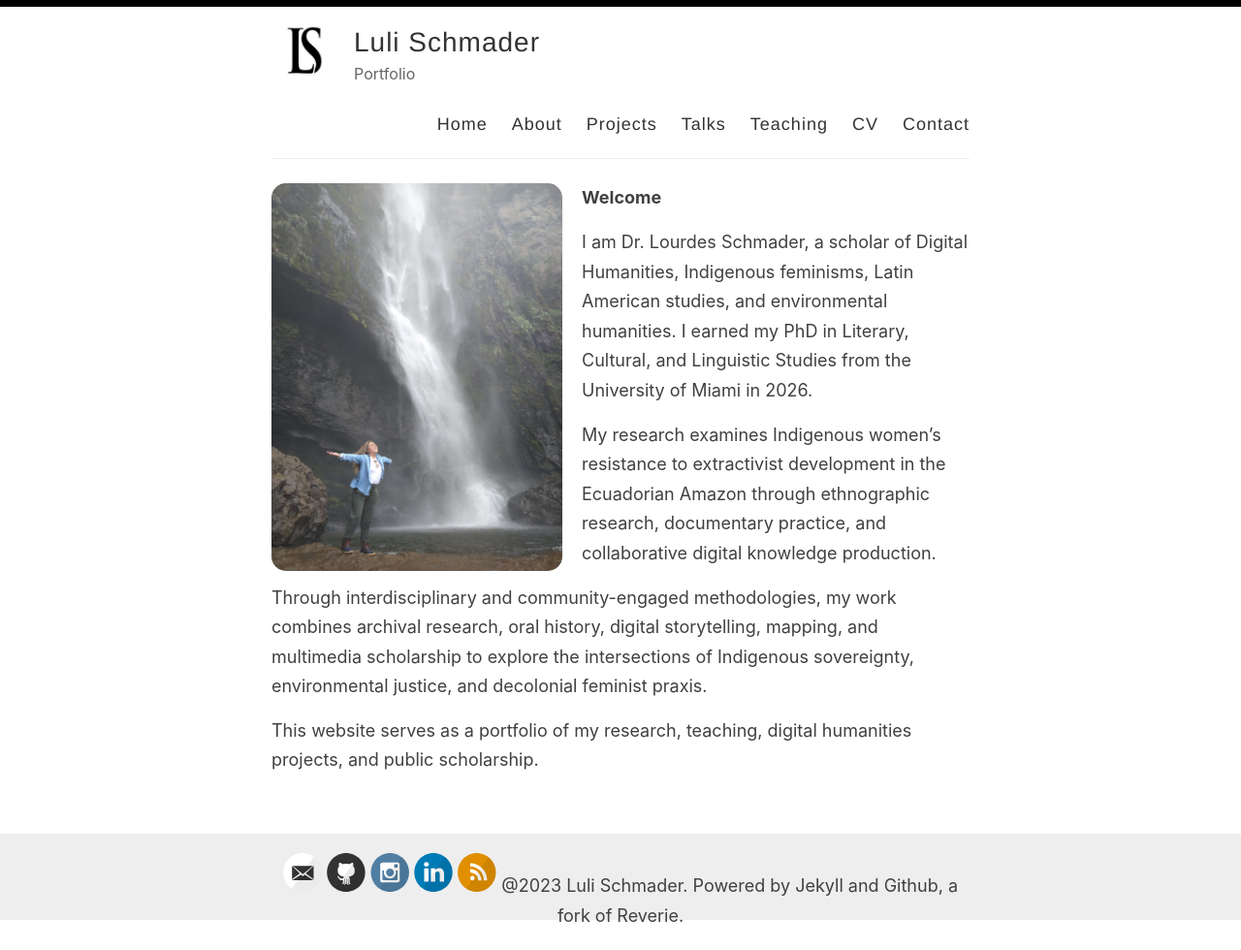
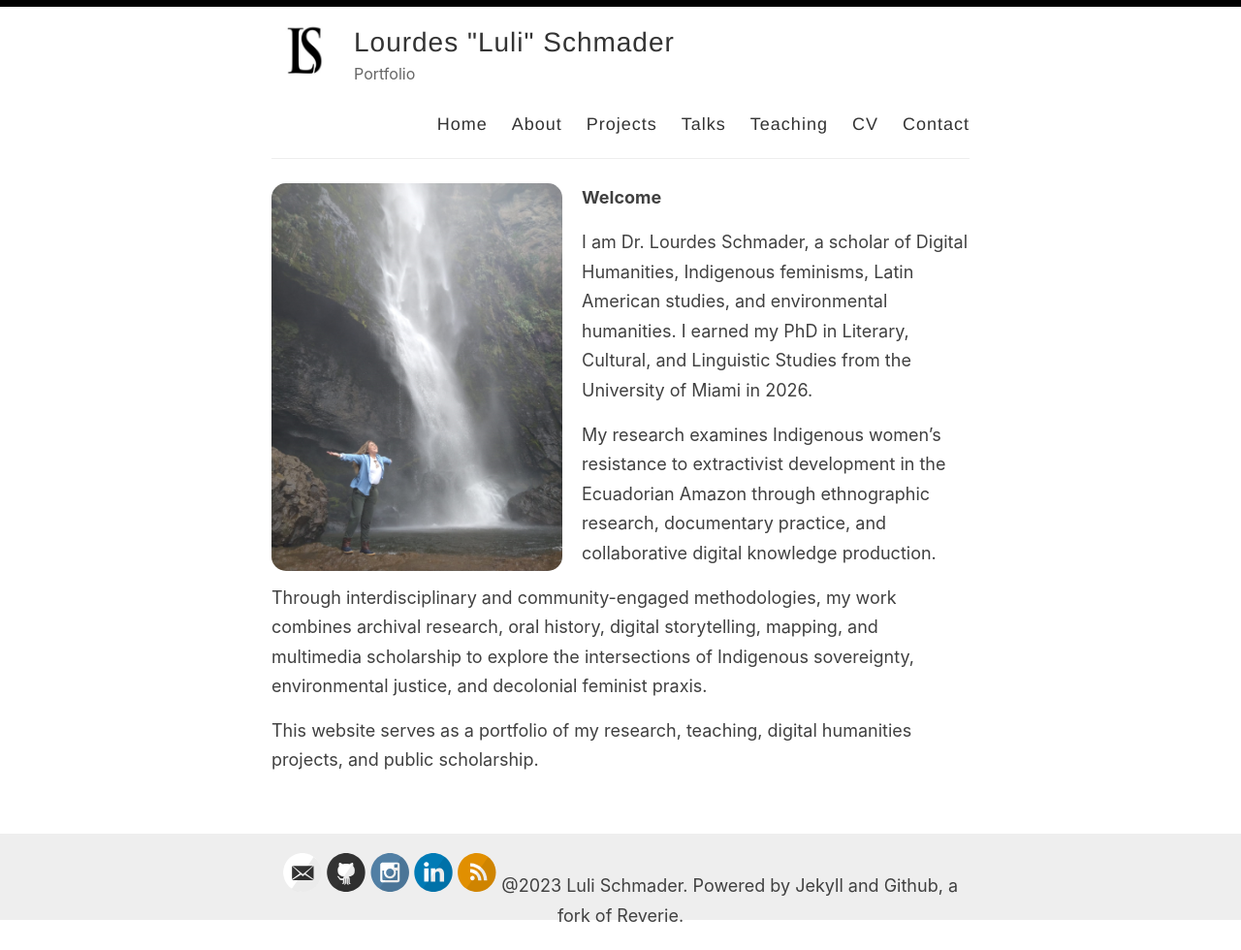
Before and after one commit to lulischmader/lulischmader.github.io, a Jekyll site: the page built from index.md, in a window 1280 px wide. Shown: the whole page at 97% size. Built offline with Jekyll 4.4.1, drawn with Linux system fonts in a browser that asks for light colours.

Commit message:
Update _config.yml

```diff
--- a/_config.yml
+++ b/_config.yml
@@ -3,7 +3,7 @@
 #
 
 # Name of your site (displayed in the header)
-name: Luli Schmader
+name: Lourdes "Luli" Schmader
 
 # Name of the author
 author: Luli Schmader
@@ -21,11 +21,11 @@
 # Includes an icon in the footer for each username you enter
 footer-links:
   dribbble:
-  email: les231@miami.edu
+  email: luliulloa@gmail.com
   facebook:
   flickr:
   github: lulischmader/lulischmader.github.io
-  instagram: harmonious_beings
+  instagram: lourdes_schmader
   linkedin: lourdes-schmader-ma-a4461392
   pinterest:
   rss: rss
```
